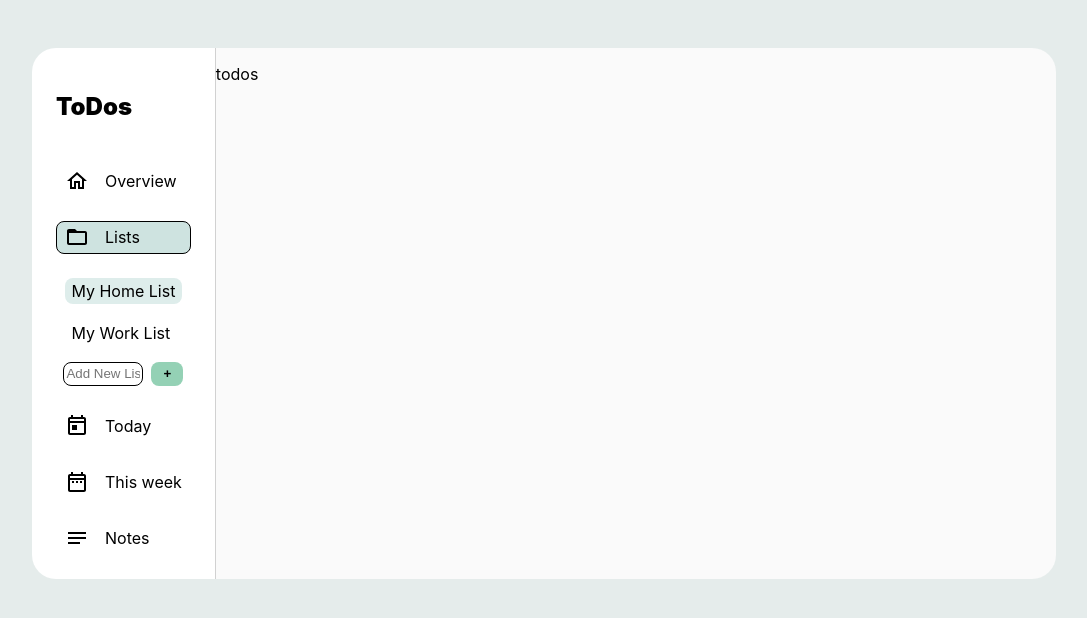
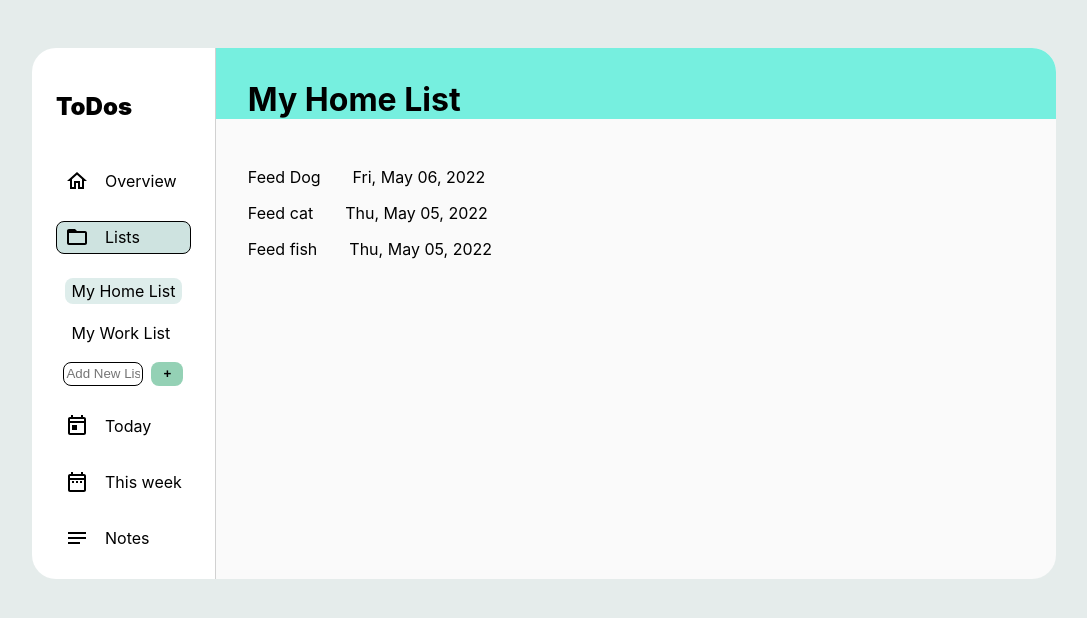
Before and after one commit to thiseas-perso/todo-react-app, a React (Create React App) app: page / in a window 1280 px wide. Shown: the top 618 px of the page, without its empty margins (96-1183 px from the left). Built offline with nearby package versions, Linux system fonts and the light colour scheme.

Commit message:
display todos of each list

```diff
--- a/src/Components/Dashboard.js
+++ b/src/Components/Dashboard.js
@@ -58,6 +58,7 @@ const Dashboard = () => {
 
   const setItemDisplayHandler = (itemId) => {
     setIsItemActive(itemId);
+    // console.log(itemId);
   };
 
   const addNewListHandler = (newItem) => {
@@ -76,7 +77,11 @@ const Dashboard = () => {
         setItemDisplayHandler={setItemDisplayHandler}
         isItemActive={isItemActive}
       />
-      <MainDisplay display={display} items={lists} />
+      <MainDisplay
+        display={display}
+        isItemActive={isItemActive}
+        items={lists}
+      />
     </div>
   );
 };
--- a/src/Components/Elements/DisplayContent.js
+++ /dev/null
@@ -1,3 +0,0 @@
-const DisplayContent = (props) => {};
-
-export default DisplayContent;
--- a/src/Components/MainDisplay.js
+++ b/src/Components/MainDisplay.js
@@ -7,7 +7,9 @@ const MainDisplay = (props) => {
   return (
     <div id="main-display">
       {props.display === "Overview" && <ViewOverview items={props.items} />}
-      {props.display === "Lists" && <ViewListTodos items={props.items} />}
+      {props.display === "Lists" && (
+        <ViewListTodos items={props.items} isItemActive={props.isItemActive} />
+      )}
     </div>
   );
 };
--- /dev/null
+++ b/src/Components/Views/ListCardCtn.js
@@ -0,0 +1,5 @@
+const ListCardCtn = (props) => {
+  return <div className="list-card-ctn">{props.children}</div>;
+};
+
+export default ListCardCtn;
--- a/src/Components/Views/ViewListTodos.css
+++ b/src/Components/Views/ViewListTodos.css
@@ -0,0 +1,25 @@
+
+.list-card-line{
+   display: flex;
+   gap: 2rem;
+   /* border: 2px solid rgb(219, 219, 219); */
+   /* max-width: fit-content; */
+   /* justify-content: space-between; */
+}
+
+.list-card-ctn{
+   /* display: flex; */
+   margin-left: 2rem;
+}
+
+.list-card-line p {
+   margin-bottom: 0;
+   margin-top: 1rem;
+}
+
+.list-card h1{
+   margin: 0  0 2rem -2rem;
+   padding-left: 2rem;
+   padding-top: 2rem;
+   background-color: hsl(172, 79%, 70%)
+}
--- a/src/Components/Views/ViewListTodos.js
+++ b/src/Components/Views/ViewListTodos.js
@@ -1,7 +1,31 @@
+import React, { useState } from "react";
 import "./ViewListTodos.css";
+import ListCardCtn from "./ListCardCtn";
 
 const ViewListTodos = (props) => {
-  return <p>todos</p>;
+  // find selected list in props.items // looking for id
+  const filteredList = props.items.find(
+    (item) => item.id === props.isItemActive
+  );
+  const options = {
+    weekday: "short",
+    month: "short",
+    day: "2-digit",
+    year: "numeric",
+  };
+  return (
+    <ListCardCtn>
+      <div className="list-card">
+        <h1>{filteredList.title}</h1>
+        {filteredList.todos.map((todo) => (
+          <div key={todo.id} className="list-card-line">
+            <p>{todo.title}</p>
+            <p>{todo.date.toLocaleString("en-US", options)}</p>
+          </div>
+        ))}
+      </div>
+    </ListCardCtn>
+  );
 };
 
 export default ViewListTodos;
```
